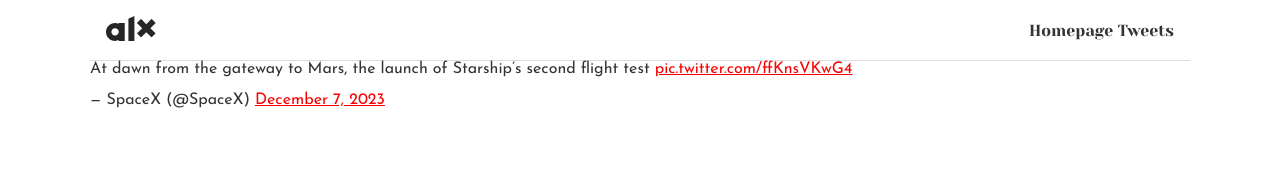
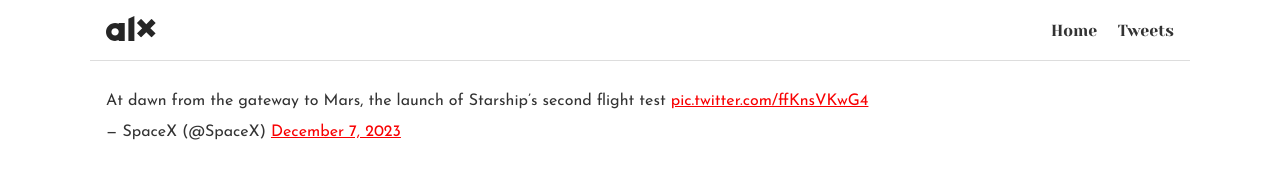
Before and after one commit to TheMSFlow/alx_html_css, a plain HTML site: page css_basic/tweets.html in a window 1280 px wide. Drawn offline with Linux system fonts and the light colour scheme.

Commit message:
Updated files

```diff
--- a/css_basic/styles.css
+++ b/css_basic/styles.css
@@ -27,6 +27,14 @@
   justify-content: space-between;
 }
 
+.link1 {
+ padding-right: 1rem;
+}
+
+.tweet {
+  padding-left: 1rem;
+}
+
 .space{
   margin-bottom: 2rem;
 }
--- a/css_basic/tweets.html
+++ b/css_basic/tweets.html
@@ -14,11 +14,13 @@
         <a href="#"><img src="alx-logo.svg" width="50px"></a>
       </div>
       <ul>
-        <li><a href="index.html">Homepage</a></li>
+        <li class="link1"><a href="index.html">Home</a></li>
         <li><a href="tweets.html">Tweets</a></li>
       </ul>
     </nav>
   </header>
-  <blockquote class="twitter-tweet"><p lang="en" dir="ltr">At dawn from the gateway to Mars, the launch of Starship’s second flight test <a href="https://t.co/ffKnsVKwG4">pic.twitter.com/ffKnsVKwG4</a></p>&mdash; SpaceX (@SpaceX) <a href="https://twitter.com/SpaceX/status/1732824684683784516?ref_src=twsrc%5Etfw">December 7, 2023</a></blockquote> <script async src="https://platform.twitter.com/widgets.js" charset="utf-8"></script>
+  <div class="space"></div>
+  <div class="tweet">
+    <blockquote width="400px" class="twitter-tweet"><p lang="en" dir="ltr">At dawn from the gateway to Mars, the launch of Starship’s second flight test <a href="https://t.co/ffKnsVKwG4">pic.twitter.com/ffKnsVKwG4</a></p>&mdash; SpaceX (@SpaceX) <a href="https://twitter.com/SpaceX/status/1732824684683784516?ref_src=twsrc%5Etfw">December 7, 2023</a></blockquote> <script async src="https://platform.twitter.com/widgets.js" charset="utf-8"></script></div>
 </body>
 </html>
```
Also changed, not shown: css_basic/index.html (+2 -2 lines).
